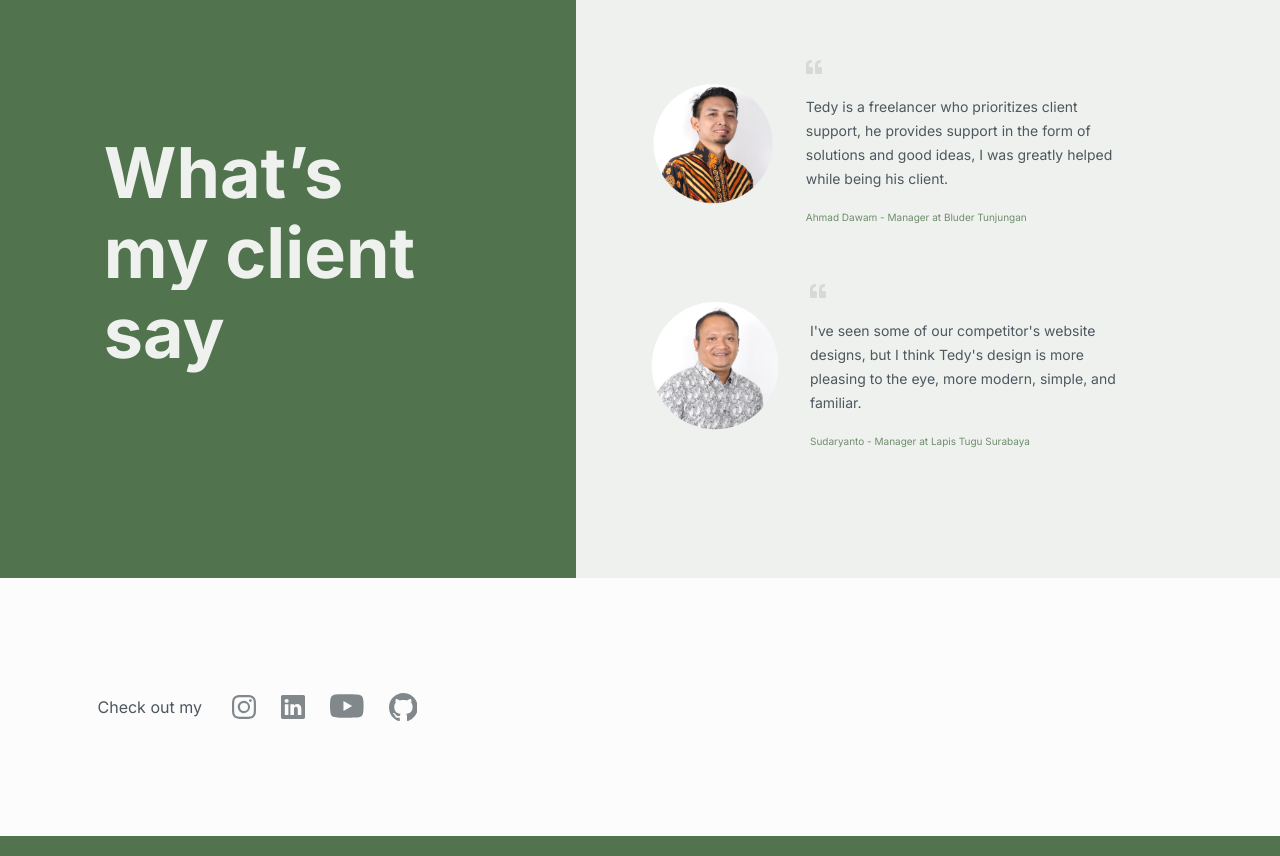
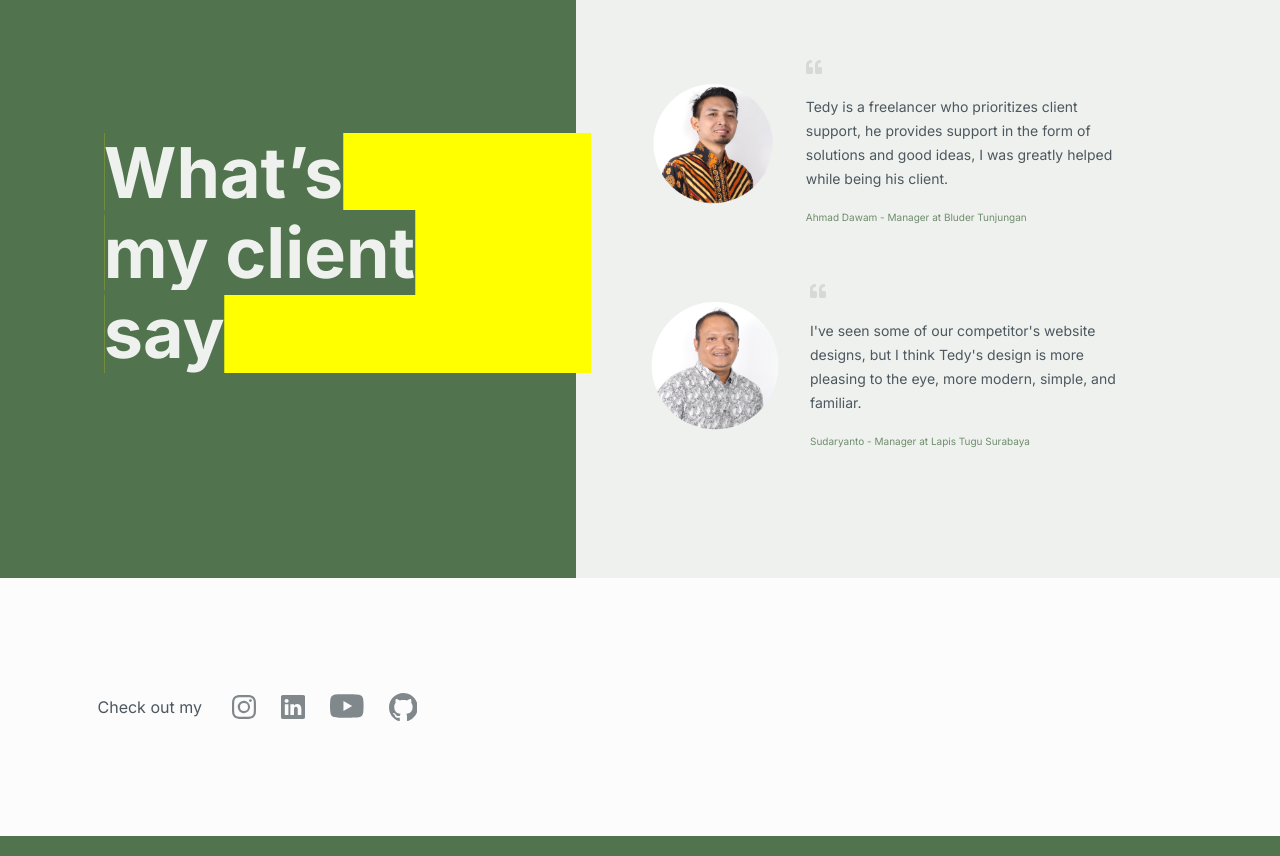
Before and after one commit to tedymaradho/maradho, a React (Vite) app: page / in a window 1280 px wide. Shown: the part 2280-3136 px from the top of the page. Built offline with nearby package versions, Linux system fonts and the light colour scheme; the HTML template or start-up script is replaced by a standard one.

Commit message:
display fixed

```diff
--- a/src/components/Testimoni.jsx
+++ b/src/components/Testimoni.jsx
@@ -25,7 +25,7 @@ const Container = styled.div`
 const Left = styled.div`
   height: 100%;
   @media ${device.mobileS} {
-    width: 50vw;
+    width: 100vw;
     transform: translateY(-5%);
   }
   @media ${device.tablet} {
@@ -43,11 +43,13 @@ const TitleBox = styled.div`
 `;
 
 const Title = styled.h1`
+  width: 100%;
   color: ${(props) => props.theme.bg};
+  background-color: yellow;
 
   @media ${device.mobileS} {
-    font-size: 50px;
-    line-height: 70px;
+    font-size: 45px;
+    line-height: 60px;
   }
   @media ${device.tablet} {
     font-size: 70px;
@@ -65,12 +67,10 @@ const Right = styled.div`
 
   @media ${device.mobileS} {
     gap: 30px;
-    transform: translateY(-5%);
   }
 
   @media ${device.tablet} {
     gap: 60px;
-    transform: translateY(0);
   }
 `;
 
```
